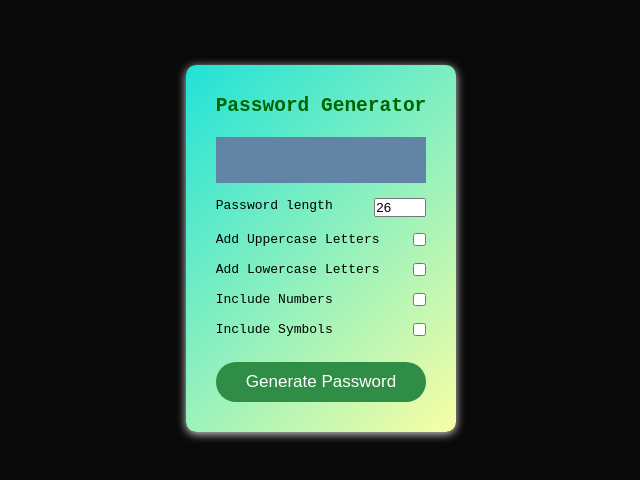
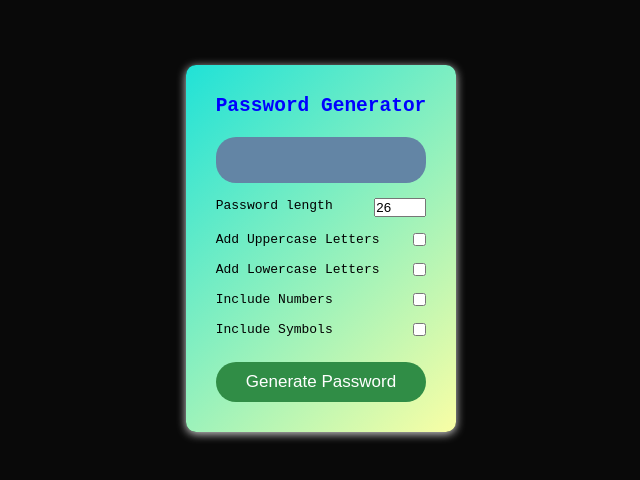
Before and after one commit to amarpals203/password-generator, a React (Create React App) app: page / in a window 1280 px wide. Shown: the part 152-632 px from the top of the page, without its empty margins (319-959 px from the left). Built offline with nearby package versions, Linux system fonts and the light colour scheme.

Commit message:
blink heading

```diff
--- a/src/App.css
+++ b/src/App.css
@@ -19,6 +19,7 @@
   text-align: center;
   color: darkgreen;
   margin-bottom: 20px;
+  animation: blink 2s infinite;
 }
 .generator__password{
   background-color:#6385a5;
@@ -28,6 +29,7 @@
   height: 46px;
   display: flex;
   justify-content: space-between;
+  border-radius: 20px;
 }
 .copy__btn{
   color: #fff;
@@ -53,3 +55,21 @@
   color: gre;
   margin-bottom: 15px;
 }
+
+@keyframes blink {
+  0% {
+    color: red;
+  }
+  25% {
+    color: yellow;
+  }
+  50% {
+    color: green;
+  }
+  75% {
+    color: blue;
+  }
+  100% {
+    color: red;
+  }
+}
```
